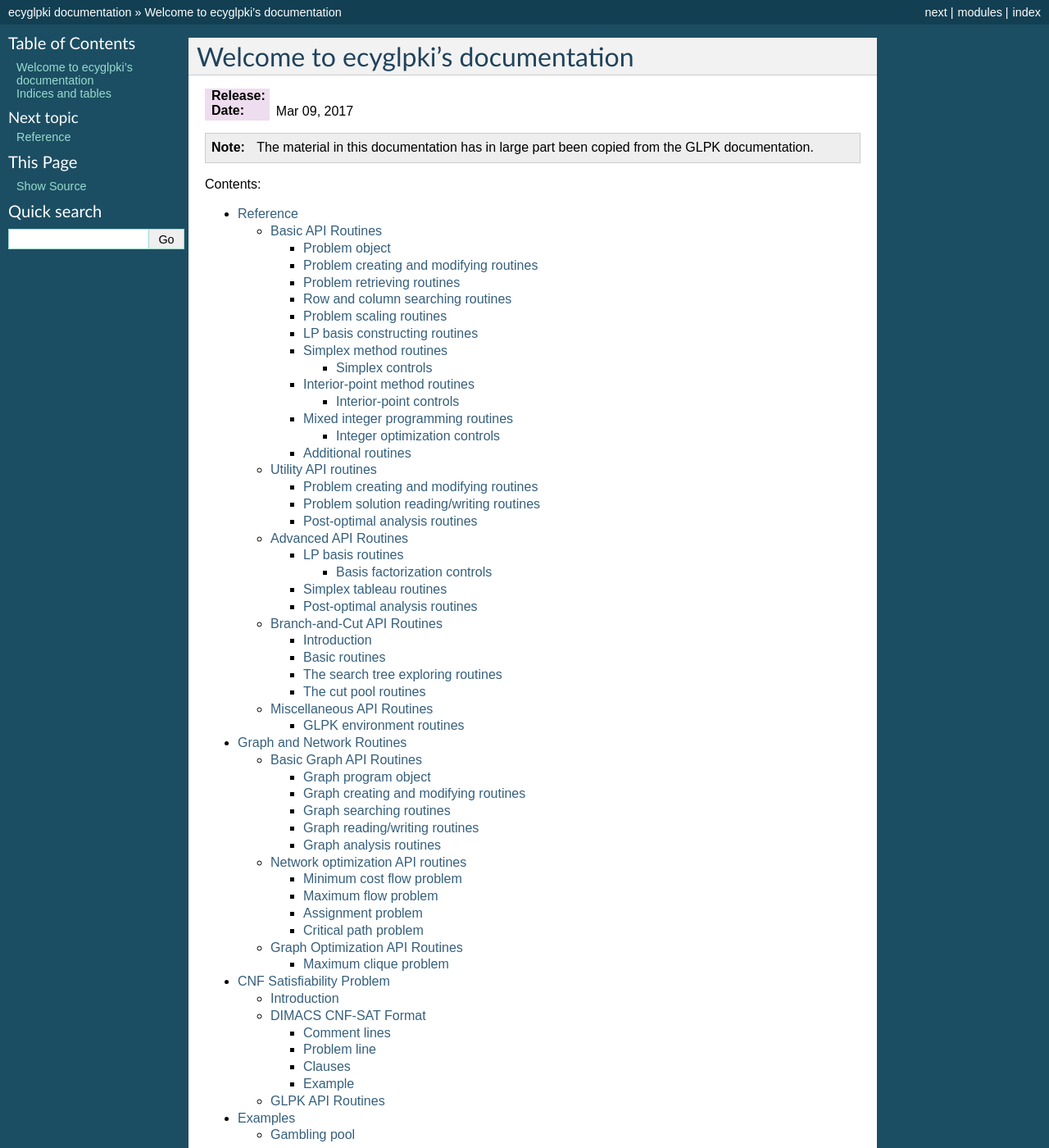
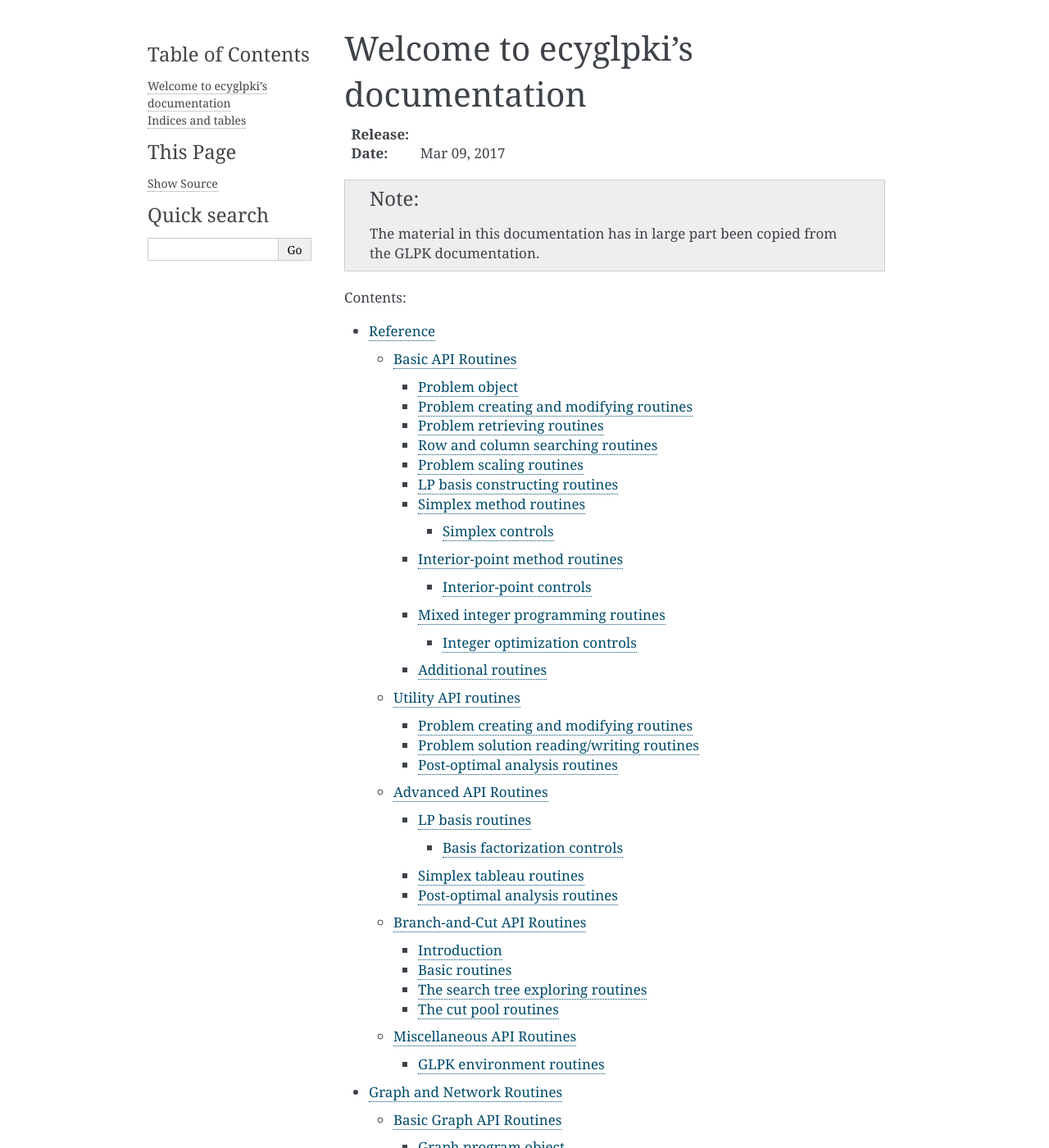
Before and after one commit to equaeghe/ecyglpki, a Sphinx documentation site: the page built from docs/source/index.rst, in a window 1280 px wide and 1400 px high. Shown: the whole window at 82% size. Built offline with Sphinx 7.4.7, drawn with Linux system fonts in a browser that asks for light colours; some of the changed text lies outside the part shown.

Commit message:
fixes prompted by compilation and doctests (MiniSat issues not yet solved)

```diff
--- a/docs/source/conf.py
+++ b/docs/source/conf.py
@@ -117,12 +117,12 @@
 
 # The theme to use for HTML and HTML Help pages.  See the documentation for
 # a list of builtin themes.
-html_theme = 'default'
+html_theme = 'alabaster'
 
 # Theme options are theme-specific and customize the look and feel of a theme
 # further.  For a list of options available for each theme, see the
 # documentation.
-html_theme_options = {'stickysidebar': True}
+html_theme_options = {'fixed_sidebar': True}
 
 # Add any paths that contain custom themes here, relative to this directory.
 #html_theme_path = []
```
Also changed, not shown: 2 other files.
